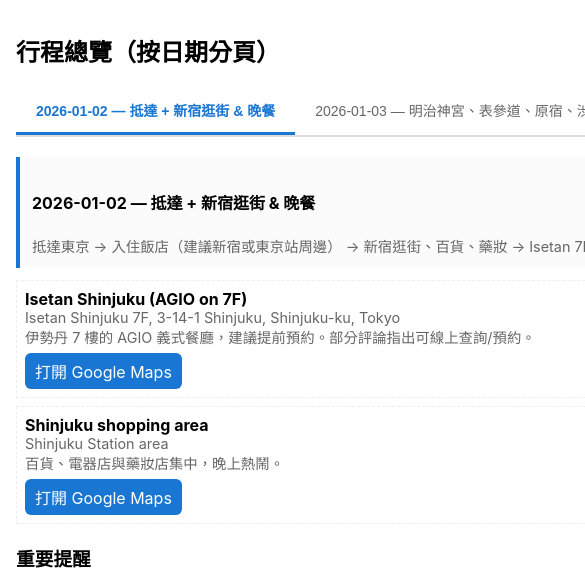
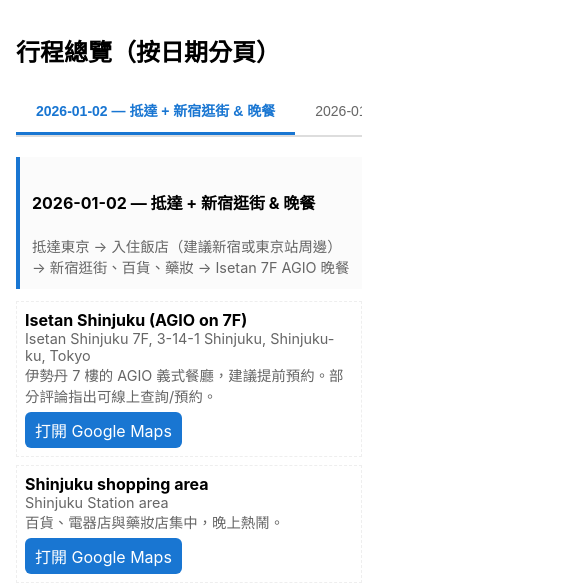
Before and after one commit to hsiuete/JpTravel, a website: page index.html in a window 390 px wide. Shown: the part 255-842 px from the top of the page, 585 px wide, since content can reach past the window. Drawn offline with nearby package versions, Linux system fonts and the light colour scheme.

Commit message:
Add files via upload

```diff
--- a/index.html
+++ b/index.html
@@ -2,7 +2,13 @@
 <html lang="zh-Hant">
 <head>
   <meta charset="utf-8" />
-  <meta name="viewport" content="width=device-width,initial-scale=1" />
+  <meta name="viewport" content="width=device-width,initial-scale=1,maximum-scale=1,user-scalable=no" />
+  <meta name="apple-mobile-web-app-capable" content="yes" />
+  <meta name="apple-mobile-web-app-status-bar-style" content="default" />
+  <meta name="apple-mobile-web-app-title" content="東京記行" />
+  <meta name="format-detection" content="telephone=no" />
+  <meta http-equiv="X-UA-Compatible" content="IE=edge" />
+  <meta name="mobile-web-app-capable" content="yes" />
   <title>東京記行 — 2026-01-02 → 2026-01-08（Shopping & 美食）</title>
   <link rel="stylesheet" href="https://unpkg.com/leaflet@1.9.4/dist/leaflet.css" />
   <style>
@@ -21,6 +27,7 @@
       border-bottom: 2px solid #ddd;
       margin-bottom: 20px;
       overflow-x: auto;
+      -webkit-overflow-scrolling: touch;
     }
     .tab-nav button {
       background: none;
@@ -32,6 +39,10 @@
       border-bottom: 3px solid transparent;
       white-space: nowrap;
       transition: all 0.3s ease;
+      -webkit-tap-highlight-color: transparent;
+      -webkit-touch-callout: none;
+      -webkit-user-select: none;
+      user-select: none;
     }
     .tab-nav button:hover {
       color: #1976d2;
@@ -52,9 +63,35 @@
     .day{border-left:4px solid #1976d2;padding:12px;margin-bottom:12px;background:#fbfbfb;}
     .place{margin:8px 0;padding:8px;border:1px dashed #eee;}
     .small{font-size:0.9rem;color:#666;}
-    .btn{display:inline-block;padding:6px 10px;background:#1976d2;color:#fff;border-radius:6px;text-decoration:none;margin:6px 6px 0 0;}
+    .btn{display:inline-block;padding:6px 10px;background:#1976d2;color:#fff;border-radius:6px;text-decoration:none;margin:6px 6px 0 0;-webkit-tap-highlight-color: transparent;}
     footer{padding:12px;color:#444;font-size:0.9rem;}
     code{background:#f6f8fa;padding:2px 4px;border-radius:4px;}
+
+    /* Safari-specific fixes */
+    @supports (-webkit-touch-callout: none) {
+      .tab-nav {
+        -webkit-overflow-scrolling: touch;
+      }
+      button {
+        -webkit-appearance: none;
+        -webkit-tap-highlight-color: transparent;
+      }
+    }
+
+    /* iOS Safari viewport fixes */
+    @media screen and (max-width: 768px) {
+      main {
+        flex-direction: column;
+        gap: 12px;
+      }
+      #left, #map {
+        max-width: 100%;
+        min-width: auto;
+      }
+      #map {
+        height: 60vh;
+      }
+    }
   </style>
 </head>
 <body>
--- a/map.js
+++ b/map.js
@@ -1,8 +1,25 @@
 // map.js - external map loader with tabbed interface (expects itinerary.json present)
+// Safari iOS compatibility fixes included
 (async function(){
   try {
     console.log('Loading itinerary.json...');
-    const resp = await fetch('itinerary.json');
+    console.log('User Agent:', navigator.userAgent);
+    console.log('Platform:', navigator.platform);
+
+    // Safari-specific fetch with timeout
+    const controller = new AbortController();
+    const timeoutId = setTimeout(() => controller.abort(), 10000); // 10 second timeout
+
+    const resp = await fetch('itinerary.json', {
+      signal: controller.signal,
+      cache: 'no-cache', // Force fresh request
+      headers: {
+        'Accept': 'application/json',
+        'Cache-Control': 'no-cache'
+      }
+    });
+
+    clearTimeout(timeoutId);
 
     if (!resp.ok) {
       throw new Error(`HTTP error! status: ${resp.status}`);
@@ -43,7 +60,15 @@
 
   } catch(err){
     console.error('Error loading itinerary:', err);
-    showError(err.message);
+
+    // Safari-specific error handling
+    if (err.name === 'AbortError') {
+      showError('Request timeout - Safari may be blocking the request. Try refreshing the page.');
+    } else if (err.message.includes('Failed to fetch')) {
+      showError('Safari blocked the request. This is a common Safari security feature. Try: 1) Refresh the page 2) Clear Safari cache 3) Use Chrome instead');
+    } else {
+      showError(err.message);
+    }
   }
 })();
 
@@ -67,6 +92,10 @@ function createTabs(days) {
     const tabButton = document.createElement('button');
     tabButton.textContent = `${day.date} — ${day.title}`;
     tabButton.onclick = () => switchTab(index);
+
+    // Safari-specific button fixes
+    tabButton.setAttribute('type', 'button');
+    tabButton.style.webkitAppearance = 'none';
 
     // Create tab content
     const tabContent = document.createElement('div');
@@ -132,7 +161,14 @@ function showError(errorMessage) {
         <li>檔案格式正確（有效的 JSON）</li>
         <li>透過 HTTP 伺服器存取（如 XAMPP）</li>
       </ul>
-      <p><strong>解決方案：</strong></p>
+      <p><strong>Safari 使用者解決方案：</strong></p>
+      <ol>
+        <li>重新整理頁面 (⌘+R)</li>
+        <li>清除 Safari 快取 (設定 → Safari → 清除歷史記錄與網站資料)</li>
+        <li>使用 Chrome 瀏覽器</li>
+        <li>檢查網路連線</li>
+      </ol>
+      <p><strong>一般解決方案：</strong></p>
       <ol>
         <li>啟動 XAMPP Control Panel</li>
         <li>啟動 Apache 服務</li>
```
